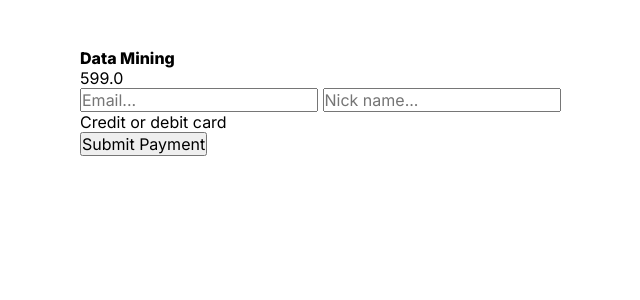
After one commit to khairul-sadi/e-learning, a Django app: a page that uses devedu/templates/devedu/pay.html in a window 1280 px wide. The commit adds this page. Shown: the top 300 px of the page, without its empty margins (48-688 px from the left). Run offline with Django 4.2, Linux system fonts and the light colour scheme; a user stored in the database is signed in; data comes from the database, SQL or seed files in the repository; both versions use the stored data as it was after the commit; some libraries are stand-ins or nearby versions.

Commit message:
Payment Function Works

```diff
--- a/devedu/models.py
+++ b/devedu/models.py
@@ -110,3 +110,22 @@ class ReviewCourseMiddle(models.Model):
 
     def __str__(self):
         return f"{self.course.title}, {self.review}"
+
+
+class Wishlist(models.Model):
+    user = models.ForeignKey(
+        UserProfile, on_delete=models.CASCADE, related_name="wishlist")
+    course_slug = models.CharField(max_length=150, null=True)
+
+    def __str__(self):
+        return self.course_slug
+
+
+class Session(models.Model):
+    course = models.OneToOneField(
+        Course, blank=True, null=True, on_delete=models.CASCADE, related_name="session_course")
+    complete_serial = models.IntegerField(blank=True, default=0)
+    video_duration = models.IntegerField(default=0)
+
+    def __str__(self):
+        return f"{self.course} {self.complete_serial} {self.video_duration}"
--- /dev/null
+++ b/devedu/static/devedu/pay.css
@@ -0,0 +1,31 @@
+body {
+    width: 80vw;
+    margin: 3rem 10vw;
+}
+.StripeElement {
+    box-sizing: border-box;
+    height: 40px;
+    padding: 10px 12px;
+    border: 1px solid transparent;
+    border-radius: 4px;
+    background-color: white;
+    box-shadow: 0 1px 3px 0 #e6ebf1;
+    -webkit-transition: box-shadow 150ms ease;
+    transition: box-shadow 150ms ease;
+}
+
+#amount {
+    display: none;
+}
+
+.StripeElement--focus {
+    box-shadow: 0 1px 3px 0 #cfd7df;
+}
+
+.StripeElement--invalid {
+    border-color: #fa755a;
+}
+
+.StripeElement--webkit-autofill {
+    background-color: #fefde5 !important;
+}
--- a/devedu/templates/devedu/all_courses.html
+++ b/devedu/templates/devedu/all_courses.html
@@ -143,7 +143,7 @@
                     ${author_a_tag}
                 <p class="course_desc">${course.description.slice(250)}</p>
                 <div class="rating">
-                    <h4 class="avr_rating">${course.avg_rating}</h4>
+                    <h4 class="avr_rating">${course.avg_rating.toFixed(1)}</h4>
                     <div class="stars">
                         <i class="material-symbols-outlined user-star">grade</i>
                         <i class="material-symbols-outlined user-star">grade</i>
--- a/devedu/templates/devedu/course_detail.html
+++ b/devedu/templates/devedu/course_detail.html
@@ -68,7 +68,7 @@
                     favorite
                 </a>
                 <a class="btn-enroll" href={% if user.is_authenticated %}
-                "{% url 'enroll_course' course.slug user.username %}"
+                "{% url 'payment' course.slug user.username %}"
                 {% else %}"/login"
                 {% endif %}
                 >Enroll now</a>
--- /dev/null
+++ b/devedu/templates/devedu/pay.html
@@ -0,0 +1,113 @@
+{% load static %}
+<!DOCTYPE html>
+<html lang="en">
+<head>
+    <meta charset="UTF-8">
+    <meta name="viewport" content="width=device-width, initial-scale=1.0">
+    <link rel="icon" href="{% static 'devedu/images/fav2.png' %}">
+    <link rel="preconnect" href="https://fonts.googleapis.com">
+    <link rel="stylesheet" href="https://fonts.googleapis.com/css2?family=Material+Symbols+Outlined:opsz,wght,FILL,GRAD@20..48,100..700,0..1,-50..200" />
+    <link rel="preconnect" href="https://fonts.gstatic.com" crossorigin>
+    <link href="https://fonts.googleapis.com/css2?family=Inter:wght@300;400;500;600;800&family=Merriweather:wght@300;400;700&family=Montserrat:wght@300;400;700&family=Poppins:wght@100;400;600;900&family=Roboto:wght@400;700&family=Sacramento&display=swap" rel="stylesheet">
+    <link rel="stylesheet" href="{% static 'devedu/base.css' %}">
+    <link rel="stylesheet" href="{% static 'devedu/pay.css' %}">
+    <title>DevEdu</title>
+</head>
+<body>
+    <h1>{{course.title}}</h1>
+    <p>{{course.price}}</p>
+    <script src="https://js.stripe.com/v3/"></script>
+
+        <form action="{% url 'payment' slug username %}" method="post" id="payment-form">
+            {% csrf_token %}
+            {% comment %} <select name="amount" id="amount" required>
+                <option selected value="5">$5</option>
+                <option value="10">$10</option>
+                <option value="20">$20</option>
+            </select> {% endcomment %}
+
+            <input type="number" name="amount", id="amount" value={{price}} readonly>
+            <input type="text" name="email" placeholder="Email...">
+            <input type="text" name="nickname" placeholder="Nick name...">
+
+            <div class="form-row">
+                <label for="card-element">
+                    Credit or debit card
+                </label>
+                <div id="card-element"></div>
+                <div id="card-errors" role="alert"></div>
+            </div>
+            <button>Submit Payment</button>
+        </form>
+
+    <script>
+        // Create a Stripe Client
+        var stripe = Stripe('pk_test_51NiXeRG2jM3ThQGksG5ochNRRCo3xKiJM4UsgyTnjebS3xrJOdUUoNV6OVvgwOexh1dljRIcSuXWgaLt2kZLhzbd00r62CrZm7');
+
+        // Create an instance of Elements.
+        var elements = stripe.elements()
+
+        // Custom style
+        var style = {
+            base: {
+                color: '#32325d',
+                fontFamily: '"Helvetica Neue", Helvetica, sans-serif',
+                fontSmoothing: 'antialiased',
+                fontSize: '16px',
+                '::placeholder': {
+                    color: '#aab7c4'
+                }
+            },
+            invalid: {
+                color: '#fa755a',
+                iconColor: '#fa755a'
+            }
+        };
+
+        // Create an instance of the card element
+        var card = elements.create("card", {style: style});
+
+        // Add an instance of the card element
+        card.mount("#card-element");
+
+        // Handle real-time validation errors
+        card.addEventListener("change", function(event) {
+            var displayError = document.getElementById("card-errors")
+            if(event.error) {
+                displayError.textContent = event.error.message;
+            } else {
+                displayError.textContent = "";
+            }
+        });
+
+        // Handle form submission
+        var form = document.getElementById('payment-form')
+        form.addEventListener("submit", function(event) {
+            event.preventDefault();
+
+            stripe.createToken(card).then(function(result) {
+                if(result.error) {
+                    var errorElement = document.getElementById("card-errors");
+                    errorElement.textContent = result.error.message;
+                } else {
+                    stripeTokenHandler(result.token);
+                }
+            })
+        });
+
+        // submit the form
+        function stripeTokenHandler(token) {
+            var form = document.getElementById("payment-form")
+            var hiddenInput = document.createElement("input");
+
+            hiddenInput.setAttribute("type", "hidden");
+            hiddenInput.setAttribute("name", "stripeToken")
+            hiddenInput.setAttribute("value", token.id);
+            form.append(hiddenInput)
+
+            form.submit();
+        }
+
+    </script>
+</body>
+</html>
--- /dev/null
+++ b/devedu/templates/devedu/pay_error.html
@@ -0,0 +1 @@
+<h1>{{message}}</h1>
--- /dev/null
+++ b/devedu/templates/devedu/pay_success.html
@@ -0,0 +1 @@
+<h1>Success</h1>
--- a/devedu/urls.py
+++ b/devedu/urls.py
@@ -17,6 +17,7 @@ urlpatterns = [
     path("get-author/", views.get_author, name="get_author"),
     path("all-courses", views.all_courses, name="all_courses"),
     path("search", views.search, name="search"),
+
     path("admin-dashboard/applications/<str:username>",
          views.accept, name="accept_application"),
     path("admin-dashboard/applications/<str:username>",
@@ -40,7 +41,14 @@ urlpatterns = [
     # ! course detail
     # ? use course slug
     path("course-detail/<slug:slug>", views.course_detail, name="course_detail"),
-    path("course-detail/<slug:slug>/<str:username>",
+
+    path("payment/<slug:slug>/<str:username>", views.payment, name="payment"),
+    path("payment/<slug:slug>/<str:username>/<str:customer_id>",
+         views.success, name="pay_success"),
+    path("payment/<str:message>",
+         views.payment_error, name="payment_error"),
+
+    path("course-detail/<slug:slug>/<str:username>/<str:customer_id>",
          views.enroll_course, name="enroll_course"),
     path("course/<slug:slug>/<str:username>", views.review, name="review"),
     path("my-learnings/<str:username>/<slug:slug>",
--- a/devedu/views.py
+++ b/devedu/views.py
@@ -14,6 +14,12 @@ from .forms import RegistrationForm, LoginForm, CourseForm, CourseContentForm, U
 
 import json
 
+import stripe
+
+# ? Remove before pushing
+stripe.api_key = "sk_test_51NiXeRG2jM3ThQGknB1YyVyOXC9emp3QciLTXpq1mUGrWZo1PIiVQO3kWvoqIQ736tG24sfih9OE0XyM7zVKMVJz00NEYUbiJK"
+
+
 # Create your views here.
 
 
@@ -28,12 +34,12 @@ def home(request):
 
 
 @login_required(login_url="/login")
-def enroll_course(request, slug, username):
+def payment(request, slug, username):
     user = User.objects.get(username=username)
     if user.is_staff:
         message = "This user is a staff. Try a Student account to enroll."
         # ! redirect to the course detail page
-        return redirect(reverse("course_detail", args=[slug]))
+        return redirect(reverse("payment_error", args=[message]))
     user_profile = UserProfile.objects.get(user=user)
     course = Course.objects.get(slug=slug)
     instractor = course.author
@@ -42,24 +48,89 @@ def enroll_course(request, slug, username):
         message = "You are the Instractor of this course!"
         # ! redirect to the course detail page
         # return redirect("course_detail")
-        return redirect(reverse("course_detail", args=[course.slug]))
+        return redirect(reverse("payment_error", args=[message]))
     if user_profile in enrolled:
         message = "You're already enrolled in this course!"
         # ! redirect to the course detail page
         # return redirect("course_detail")
-        return redirect(reverse("course_detail", args=[course.slug]))
+        return redirect(reverse("payment_error", args=[message]))
+
+    if request.method == 'POST':
+        amount = request.POST["amount"]
+        formated_amount = int(amount) * 100
+        customer = stripe.Customer.create(
+            email=request.POST["email"],
+            name=request.POST["nickname"],
+            source=request.POST["stripeToken"],
+        )
+
+        charge = stripe.Charge.create(
+            customer=customer,
+            amount=formated_amount,
+            currency='bdt',
+            description="Donation"
+        )
+
+        print(charge)
+
+        customer_id = str(customer.id)
+
+        return redirect(reverse('enroll_course',
+                                args=[slug, username, customer_id]))  # type:ignore
+
+    user = User.objects.get(username=username)
+    course = Course.objects.get(slug=slug)
+    user_profile = UserProfile.objects.get(user=user)
+    price = int(course.price)
+
+    context = {
+        "course": course,
+        "price": price,
+        "user_profile": user_profile,
+        "slug": slug,
+        "username": username
+    }
+    return render(request, "devedu/pay.html", context)
+
+
+def enroll_course(request, slug, username, customer_id):
+    user = User.objects.get(username=username)
+    user_profile = UserProfile.objects.get(user=user)
+    course = Course.objects.get(slug=slug)
+    enrolled = course.enrolled_students.all()
+
+    response = course.enrolled_students.add(user_profile)
+    if response:
+        message = "Course added successfully."
     else:
-        response = course.enrolled_students.add(user_profile)
-        if response:
-            message = "Course added successfully."
-        else:
-            message = "Course didn't added successfully. Try again later."
+        message = "Course didn't added successfully. Try again later."
     context = {
         "message": message,
         "course": course,
         "en_students": enrolled,
     }
-    return redirect(reverse("course_detail", args=[course.slug]))
+    return redirect(reverse("pay_success", args=[slug, username, customer_id]))
+
+
+def success(request, slug, username, customer_id):
+    retrieved_customer = stripe.Customer.retrieve(customer_id)
+    user = User.objects.get(username=username)
+    user_profile = UserProfile.objects.get(user=user)
+    course = Course.objects.get(slug=slug)
+
+    context = {
+        "user_profile": user_profile,
+        "course": course,
+        "customer": retrieved_customer,
+    }
+    return render(request, "devedu/pay_success.html", context)
+
+
+def payment_error(request, message):
+    context = {
+        "message": message
+    }
+    return render(request, "devedu/pay_error.html", context)
 
 # !------------------------ LOG SIGN starts ----------------------------#
 
```
Also changed, not shown: db.sqlite3, devedu/migrations/0022_wishlist_session.py (added).
